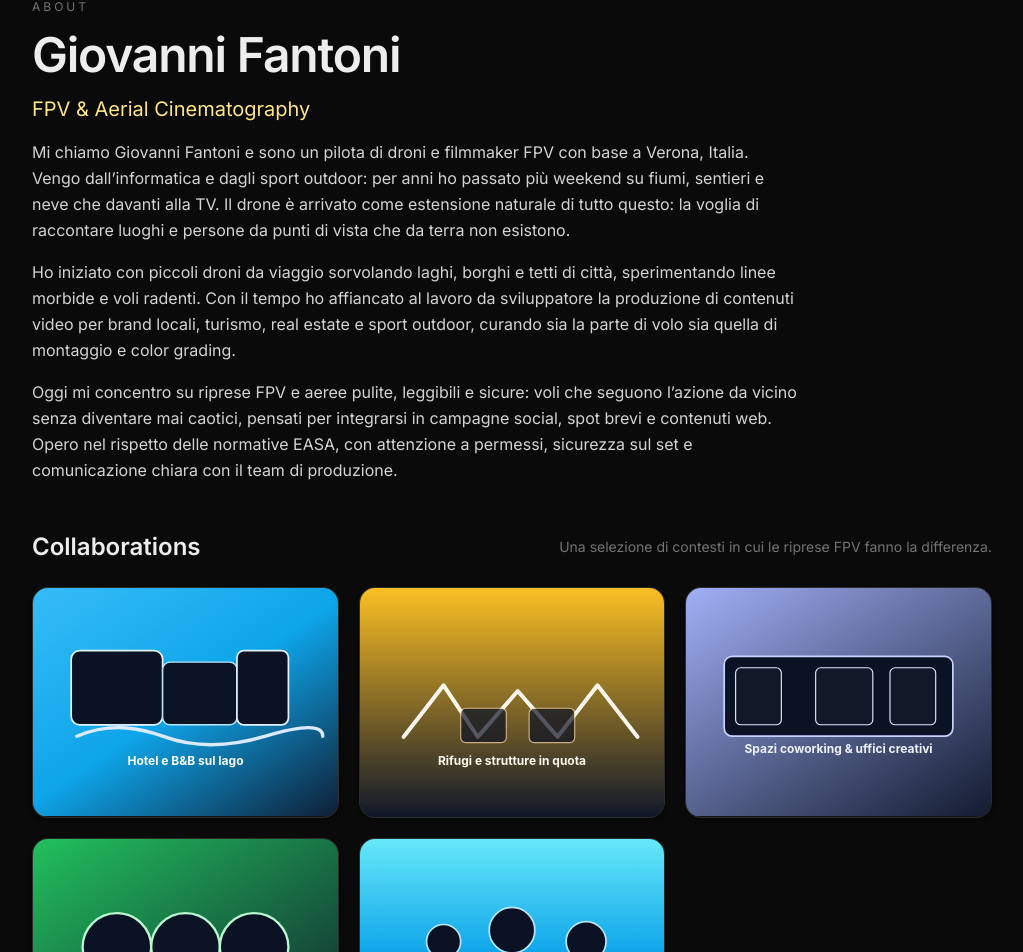
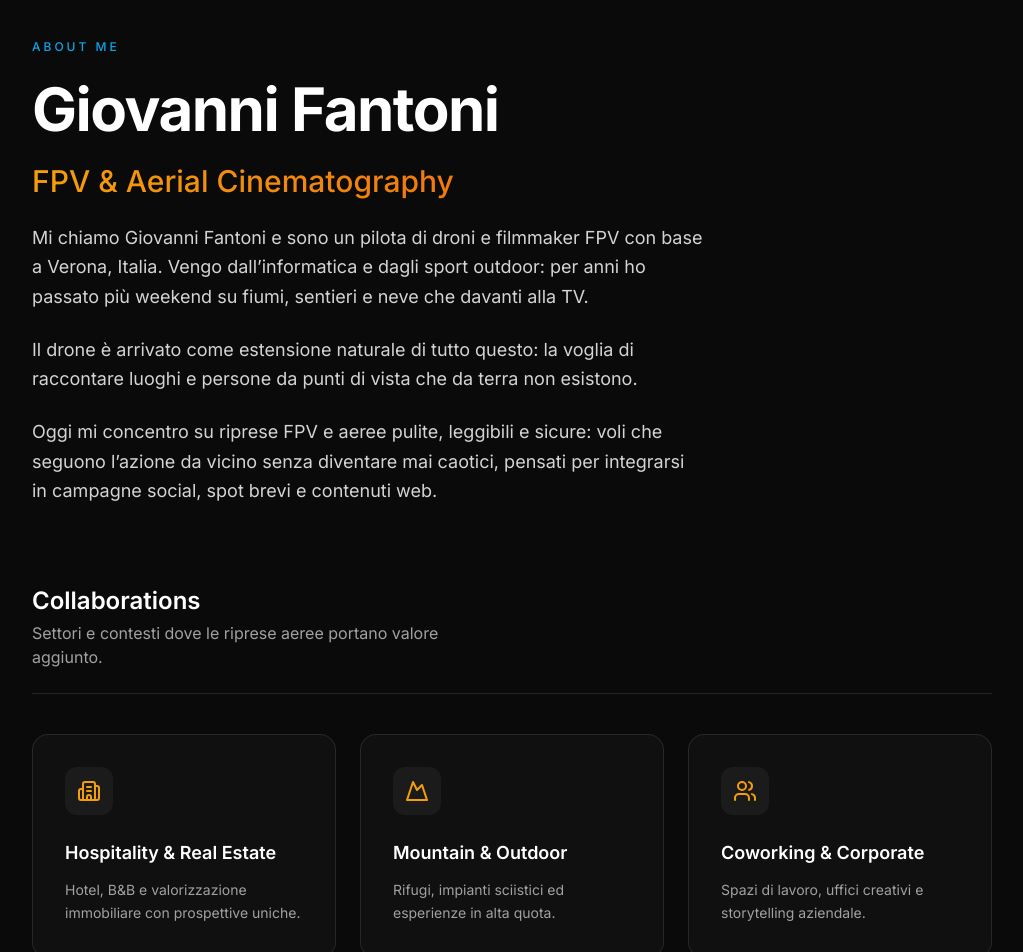
Before and after one commit to Gi0mputer/giofpv-site, a Next.js app: page /about in a window 1280 px wide. Shown: the part 57-1009 px from the top of the page, without its empty margins (128-1151 px from the left). Built offline with nearby package versions, Linux system fonts and the light colour scheme.

Commit message:
feat: Implement About page and Work gallery, introducing collaboration and work item data structures.

```diff
--- a/app/about/page.tsx
+++ b/app/about/page.tsx
@@ -1,57 +1,63 @@
 // app/about/page.tsx
-import Image from "next/image";
 import { collaborations } from "@/data/collaborations";
 
 export default function AboutPage() {
   return (
-    <main className="mx-auto max-w-5xl px-4 sm:px-6 lg:px-8 py-14 space-y-12">
-      <section className="space-y-4 max-w-3xl">
-        <p className="text-xs uppercase tracking-[0.25em] text-neutral-500">About</p>
-        <h1 className="text-4xl sm:text-5xl font-semibold tracking-tight">Giovanni Fantoni</h1>
-        <h2 className="text-xl text-amber-200">FPV &amp; Aerial Cinematography</h2>
-        <p className="text-neutral-300 leading-relaxed">
+    <main className="mx-auto max-w-5xl px-4 sm:px-6 lg:px-8 py-24 space-y-20 animate-fade-in">
+      {/* Intro Section */}
+      <section className="space-y-6 max-w-3xl">
+        <p className="text-xs uppercase tracking-[0.25em] text-sunset-sky font-medium">About Me</p>
+        <h1 className="text-4xl sm:text-6xl font-bold tracking-tight text-white">
+          Giovanni Fantoni
+        </h1>
+        <h2 className="text-2xl sm:text-3xl font-medium text-transparent bg-clip-text bg-gradient-to-r from-sunset-amber to-sunset-orange">
+          FPV &amp; Aerial Cinematography
+        </h2>
+
+        <div className="space-y-6 text-lg text-neutral-300 leading-relaxed max-w-2xl">
+          <p>
             Mi chiamo Giovanni Fantoni e sono un pilota di droni e filmmaker FPV con base a Verona,
             Italia. Vengo dall’informatica e dagli sport outdoor: per anni ho passato più weekend su
-          fiumi, sentieri e neve che davanti alla TV. Il drone è arrivato come estensione naturale di
-          tutto questo: la voglia di raccontare luoghi e persone da punti di vista che da terra non
-          esistono.
+            fiumi, sentieri e neve che davanti alla TV.
           </p>
-        <p className="text-neutral-300 leading-relaxed">
-          Ho iniziato con piccoli droni da viaggio sorvolando laghi, borghi e tetti di città,
-          sperimentando linee morbide e voli radenti. Con il tempo ho affiancato al lavoro da
-          sviluppatore la produzione di contenuti video per brand locali, turismo, real estate e sport
-          outdoor, curando sia la parte di volo sia quella di montaggio e color grading.
+          <p>
+            Il drone è arrivato come estensione naturale di tutto questo: la voglia di raccontare
+            luoghi e persone da punti di vista che da terra non esistono.
           </p>
-        <p className="text-neutral-300 leading-relaxed">
+          <p>
             Oggi mi concentro su riprese FPV e aeree pulite, leggibili e sicure: voli che seguono
             l’azione da vicino senza diventare mai caotici, pensati per integrarsi in campagne social,
-          spot brevi e contenuti web. Opero nel rispetto delle normative EASA, con attenzione a
-          permessi, sicurezza sul set e comunicazione chiara con il team di produzione.
+            spot brevi e contenuti web.
           </p>
+        </div>
       </section>
 
-      <section className="space-y-6">
-        <div className="flex items-center justify-between">
-          <h3 className="text-2xl font-semibold">Collaborations</h3>
-          <p className="text-sm text-neutral-500">
-            Una selezione di contesti in cui le riprese FPV fanno la differenza.
+      {/* Collaborations Section */}
+      <section className="space-y-10">
+        <div className="flex flex-col sm:flex-row sm:items-end justify-between gap-4 border-b border-white/10 pb-6">
+          <div className="space-y-1">
+            <h3 className="text-2xl font-semibold text-white">Collaborations</h3>
+            <p className="text-neutral-400 max-w-md">
+              Settori e contesti dove le riprese aeree portano valore aggiunto.
             </p>
           </div>
-        <div className="grid gap-5 sm:grid-cols-2 lg:grid-cols-3">
+        </div>
+
+        <div className="grid gap-6 sm:grid-cols-2 lg:grid-cols-3">
           {collaborations.map((item) => (
             <div
-              key={item.image}
-              className="overflow-hidden rounded-2xl border border-white/10 bg-neutral-900/80 shadow-md"
+              key={item.title}
+              className="group relative overflow-hidden rounded-2xl border border-white/10 bg-neutral-900/50 p-8 transition-all hover:bg-neutral-900 hover:border-sunset-amber/30"
             >
-              <div className="relative aspect-[4/3]">
-                <Image
-                  fill
-                  alt={item.alt}
-                  src={item.image}
-                  className="object-cover"
-                  sizes="(max-width: 768px) 100vw, (max-width: 1200px) 50vw, 33vw"
-                />
+              <div className="mb-6 inline-flex h-12 w-12 items-center justify-center rounded-xl bg-white/5 text-sunset-amber group-hover:scale-110 transition-transform duration-300">
+                <item.icon size={24} />
               </div>
+              <h4 className="mb-3 text-lg font-semibold text-white group-hover:text-sunset-amber transition-colors">
+                {item.title}
+              </h4>
+              <p className="text-sm text-neutral-400 leading-relaxed">
+                {item.description}
+              </p>
             </div>
           ))}
         </div>
--- a/app/work/WorkGallery.tsx
+++ b/app/work/WorkGallery.tsx
@@ -79,6 +79,12 @@ export function WorkGallery({ items }: Props) {
                 className={`group relative overflow-hidden rounded-2xl border border-white/10 bg-neutral-900/80 shadow-lg ${isVertical ? "col-span-1 row-span-2" : "col-span-2"
                   }`}
               >
+                <a
+                  href={work.href}
+                  target="_blank"
+                  rel="noopener noreferrer"
+                  className="block h-full w-full"
+                >
                   <div className={`relative w-full ${isVertical ? "aspect-[9/16]" : "aspect-video"}`}>
                     <Image
                       fill
@@ -111,6 +117,7 @@ export function WorkGallery({ items }: Props) {
                       </h3>
                     </div>
                   </div>
+                </a>
               </article>
             );
           })}
--- a/data/collaborations.ts
+++ b/data/collaborations.ts
@@ -1,12 +1,35 @@
+import { Building2, Mountain, Users, Calendar, Camera, LucideIcon } from "lucide-react";
+
 export type Collaboration = {
-  image: string;
-  alt: string;
+  icon: LucideIcon;
+  title: string;
+  description: string;
 };
 
 export const collaborations: Collaboration[] = [
-  { image: "/collaborations/lake-hotel.svg", alt: "Hotel e B&B sul lago" },
-  { image: "/collaborations/mountain-lodge.svg", alt: "Rifugi e strutture in quota" },
-  { image: "/collaborations/coworking.svg", alt: "Spazi di coworking e uffici creativi" },
-  { image: "/collaborations/outdoor-events.svg", alt: "Eventi outdoor e sportivi" },
-  { image: "/collaborations/personal-projects.svg", alt: "Progetti personali su città, fiumi e sentieri" },
+  {
+    icon: Building2,
+    title: "Hospitality & Real Estate",
+    description: "Hotel, B&B e valorizzazione immobiliare con prospettive uniche."
+  },
+  {
+    icon: Mountain,
+    title: "Mountain & Outdoor",
+    description: "Rifugi, impianti sciistici ed esperienze in alta quota."
+  },
+  {
+    icon: Users,
+    title: "Coworking & Corporate",
+    description: "Spazi di lavoro, uffici creativi e storytelling aziendale."
+  },
+  {
+    icon: Calendar,
+    title: "Events & Sport",
+    description: "Eventi sportivi, gare e manifestazioni all'aperto."
+  },
+  {
+    icon: Camera,
+    title: "Personal Projects",
+    description: "Esplorazione creativa di paesaggi urbani e naturali."
+  },
 ];
--- a/data/work.ts
+++ b/data/work.ts
@@ -9,6 +9,46 @@ export type WorkItem = {
 };
 
 export const works: WorkItem[] = [
+  {
+    title: "Rafting line — fiume in piena",
+    duration: "00:45",
+    href: "https://youtube.com/shorts/lS8EY_OCPA0",
+    thumb: "/portfolio/rafting-line.svg",
+    description:
+      "Il drone segue un gommone da rafting tra onde e rapide, alternando passaggi radenti sull’acqua e viste dall’alto per mostrare il contesto naturale.",
+    category: "Sport & Outdoor",
+    format: "vertical",
+  },
+  {
+    title: "Winter SUP — nebbia sul lago",
+    duration: "00:30",
+    href: "https://youtube.com/shorts/666Jmlt0aLs",
+    thumb: "/portfolio/winter-sup.svg",
+    description:
+      "Progetto personale: un’unica linea FPV segue una tavola SUP tra foschia, riflessi sull’acqua e controluce morbidi, per raccontare la calma dell’inverno.",
+    category: "Personal Projects",
+    format: "vertical",
+  },
+  {
+    title: "Dolomiti balcony — sunrise lines",
+    duration: "00:50",
+    href: "https://youtube.com/shorts/gsE6QtgsOQQ",
+    thumb: "/portfolio/dolomiti-balcony.svg",
+    description:
+      "Sorvoli dolci sulle creste all’alba, con passaggi vicino ai balconi e alle terrazze di un rifugio di montagna. Ideale per promozione turistica e storytelling emozionale.",
+    category: "Tourism & Hospitality",
+    format: "vertical",
+  },
+  {
+    title: "Mountain Ridge — cinematic flow",
+    duration: "00:40",
+    href: "https://youtube.com/shorts/C83FnY5cRMU",
+    thumb: "/portfolio/mountain-ridge.svg",
+    description:
+      "Volo dinamico lungo le creste montuose, catturando la vastità del paesaggio e la luce drammatica dell'alta quota.",
+    category: "Mountain & Outdoor",
+    format: "vertical",
+  },
   {
     title: "Verona rooftops — golden hour fly-through",
     duration: "01:35",
@@ -50,26 +90,6 @@ export const works: WorkItem[] = [
     format: "horizontal",
   },
   {
-    title: "Rafting line — fiume in piena",
-    duration: "00:45",
-    href: "https://youtube.com/shorts/RAFTING_PLACEHOLDER",
-    thumb: "/portfolio/rafting-line.svg",
-    description:
-      "Il drone segue un gommone da rafting tra onde e rapide, alternando passaggi radenti sull’acqua e viste dall’alto per mostrare il contesto naturale.",
-    category: "Sport & Outdoor",
-    format: "vertical",
-  },
-  {
-    title: "Winter SUP — nebbia sul lago",
-    duration: "00:30",
-    href: "https://youtube.com/shorts/SUP_PLACEHOLDER",
-    thumb: "/portfolio/winter-sup.svg",
-    description:
-      "Progetto personale: un’unica linea FPV segue una tavola SUP tra foschia, riflessi sull’acqua e controluce morbidi, per raccontare la calma dell’inverno.",
-    category: "Personal Projects",
-    format: "vertical",
-  },
-  {
     title: "City fly-through — coworking e rooftop",
     duration: "01:30",
     href: "https://youtube.com/watch?v=CITY_PLACEHOLDER",
@@ -79,14 +99,4 @@ export const works: WorkItem[] = [
     category: "City & Architecture",
     format: "horizontal",
   },
-  {
-    title: "Dolomiti balcony — sunrise lines",
-    duration: "00:50",
-    href: "https://youtube.com/shorts/DOLOMITI_PLACEHOLDER",
-    thumb: "/portfolio/dolomiti-balcony.svg",
-    description:
-      "Sorvoli dolci sulle creste all’alba, con passaggi vicino ai balconi e alle terrazze di un rifugio di montagna. Ideale per promozione turistica e storytelling emozionale.",
-    category: "Tourism & Hospitality",
-    format: "vertical",
-  },
 ];
```
Lines whose indentation alone changed are shown as unchanged.
